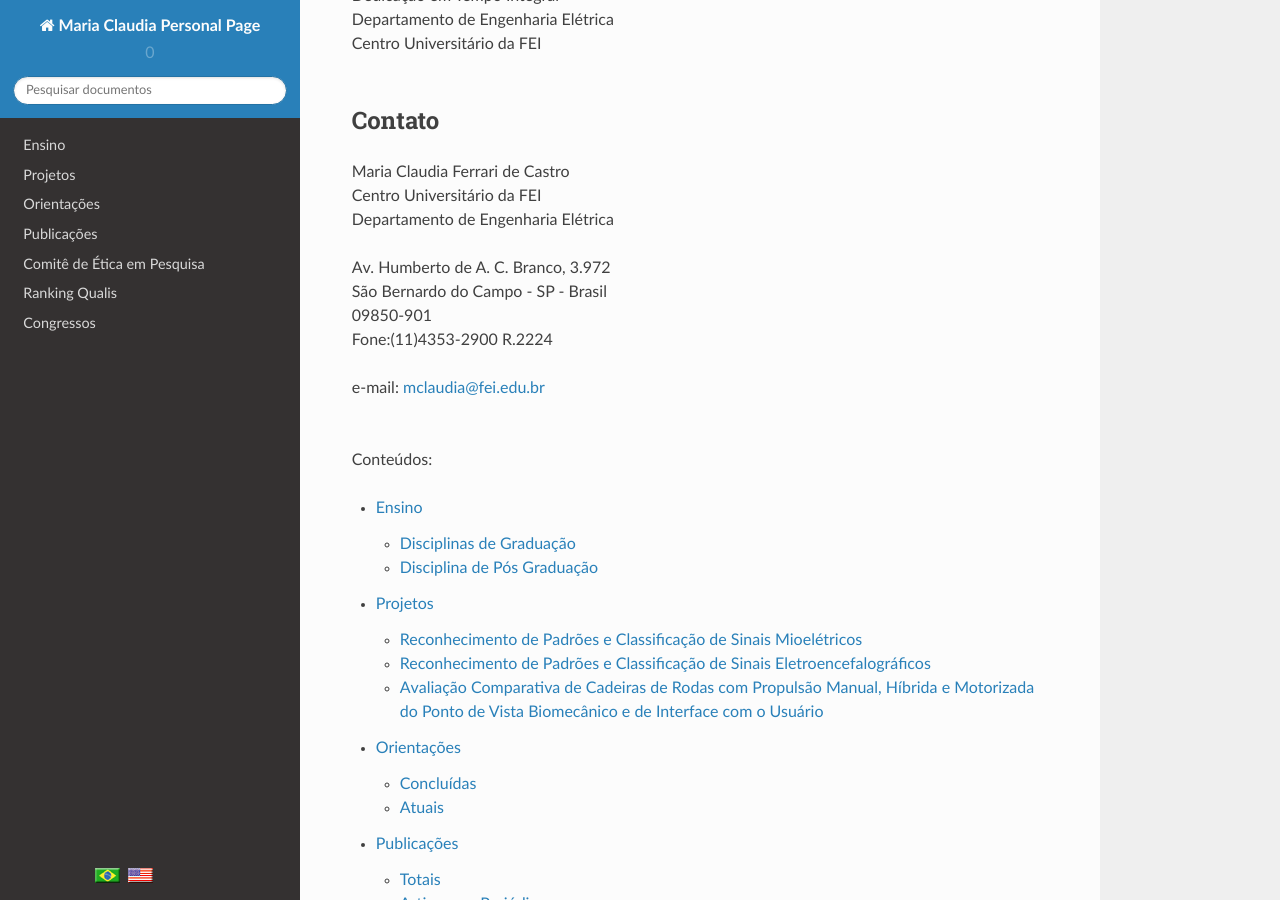
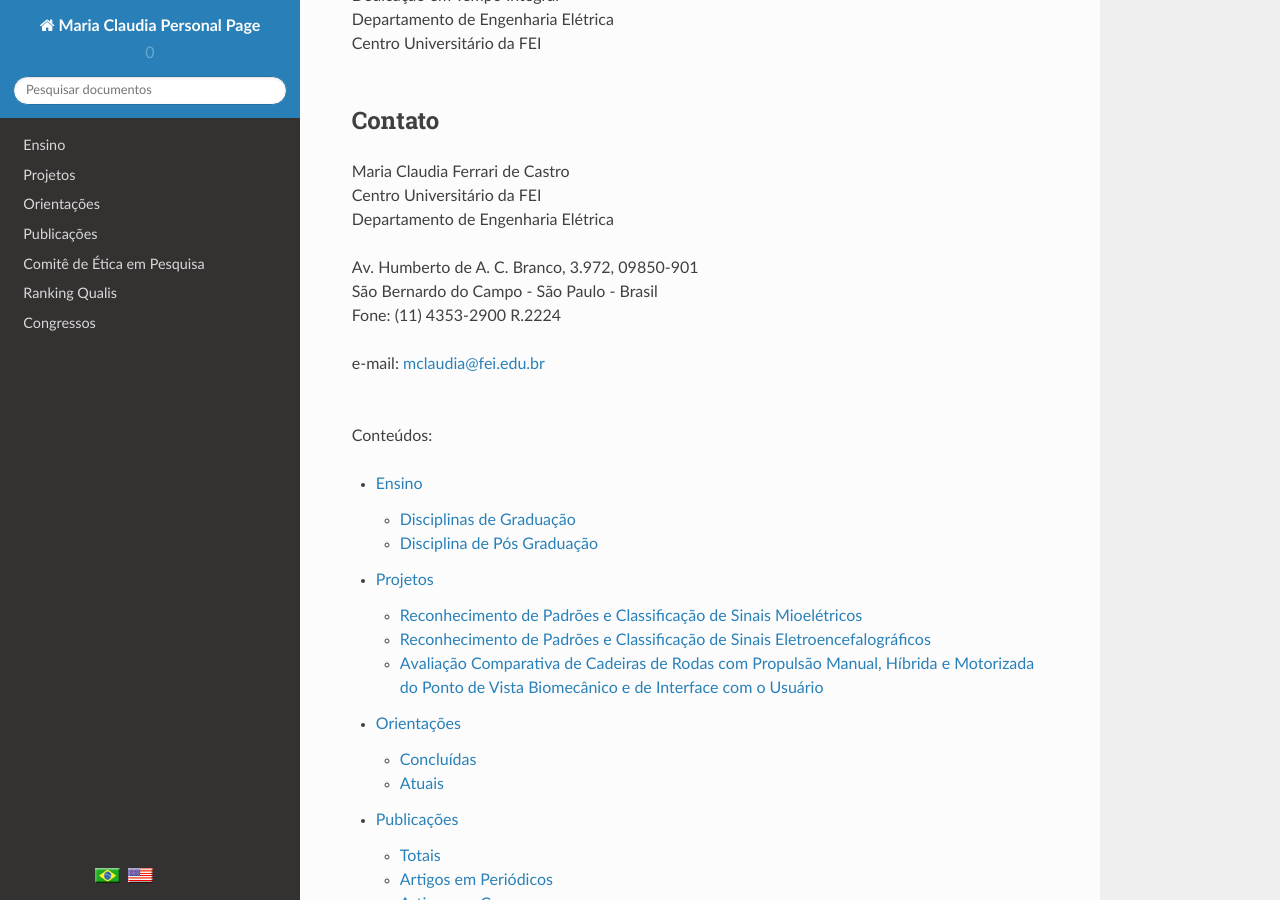
Before and after one commit to mclaudia/personal_page_fei, a Sphinx documentation site: the page built from source/index.rst, in a window 1280 px wide and 900 px high, scrolled down 725 px. Built offline with Sphinx 7.4.7 and the Read the Docs theme 2.0.0, drawn with Linux system fonts in a browser that asks for light colours.

Commit message:
make address compatible with articles style

```diff
--- a/source/index.rst
+++ b/source/index.rst
@@ -45,10 +45,9 @@ Contato
 | Centro Universitário da FEI
 | Departamento de Engenharia Elétrica
 |
-| Av. Humberto de A. C. Branco, 3.972
-| São Bernardo do Campo - SP - Brasil
-| 09850-901
-| Fone:(11)4353-2900    R.2224
+| Av. Humberto de A. C. Branco, 3.972, 09850-901
+| São Bernardo do Campo - São Paulo - Brasil
+| Fone: (11) 4353-2900 R.2224
 |
 | e-mail: mclaudia@fei.edu.br
 |
```
